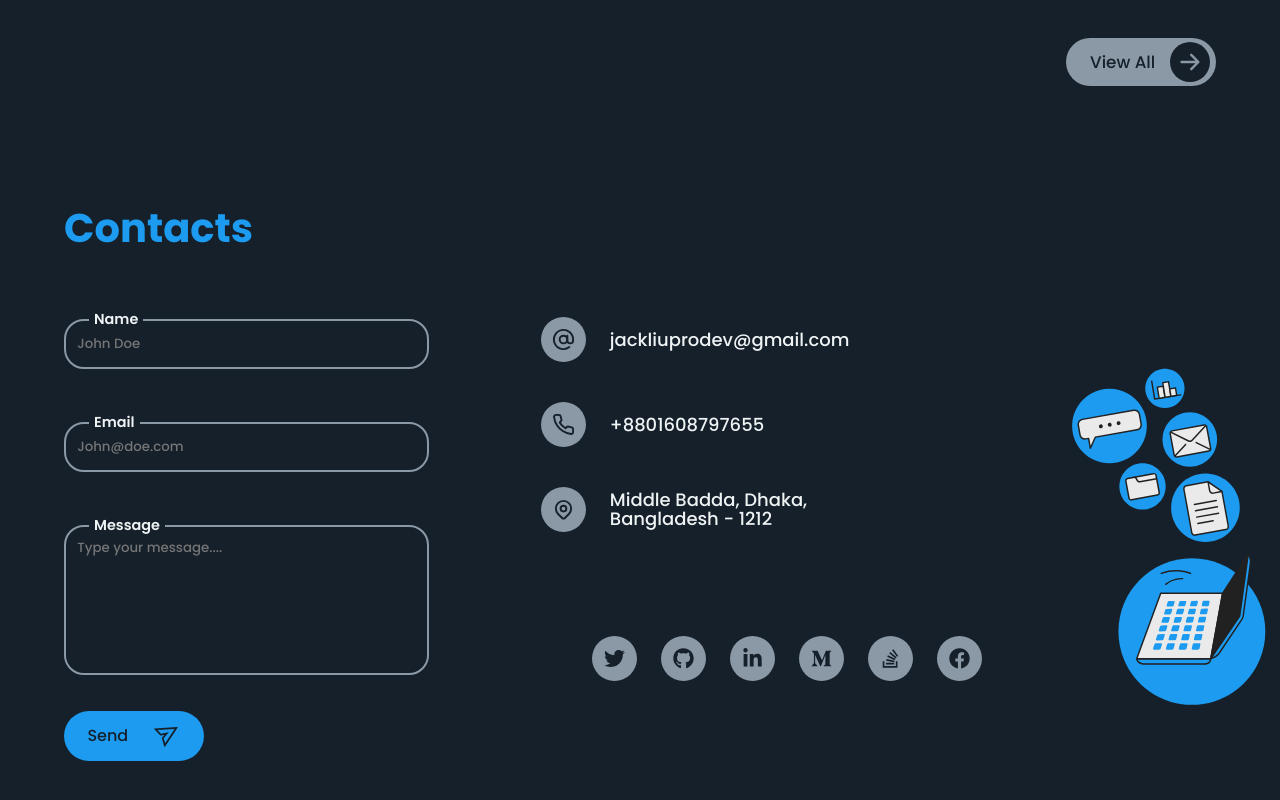
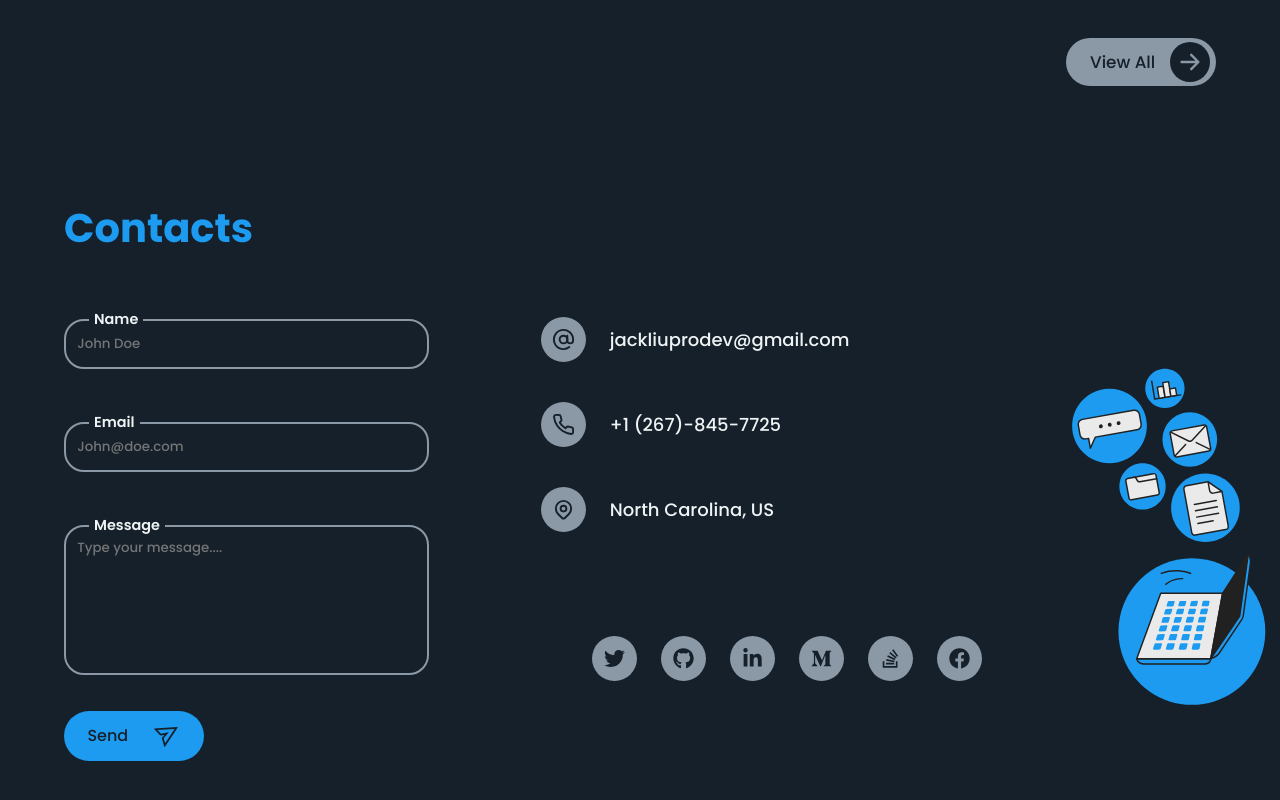
Before and after one commit to jacklindev/my-portfolio, a React (Create React App) app: page / in a window 1280 px wide. Shown: the part 3326-4126 px from the top of the page. Built offline with nearby package versions, Linux system fonts and the light colour scheme; a web font is replaced by a local one.

Commit message:
update contact data

```diff
--- a/src/data/contactsData.js
+++ b/src/data/contactsData.js
@@ -1,7 +1,6 @@
 export const contactsData = {
     email: 'jackliuprodev@gmail.com',
-    phone: '+8801608797655',
-    address: 'Middle Badda, Dhaka, Bangladesh - 1212 ',
-
+    phone: '+1 (267)-845-7725',
+    address: 'North Carolina, US',
     sheetAPI: ''
 }
```
